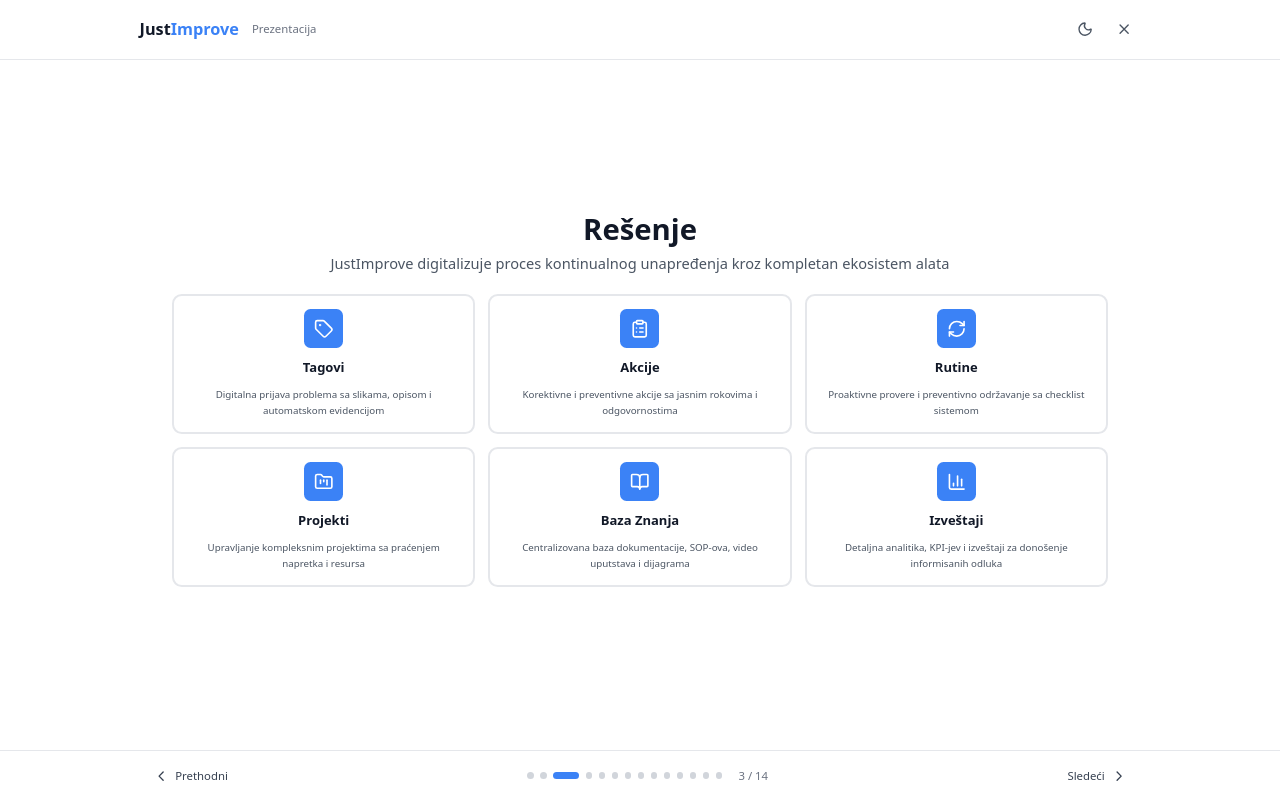
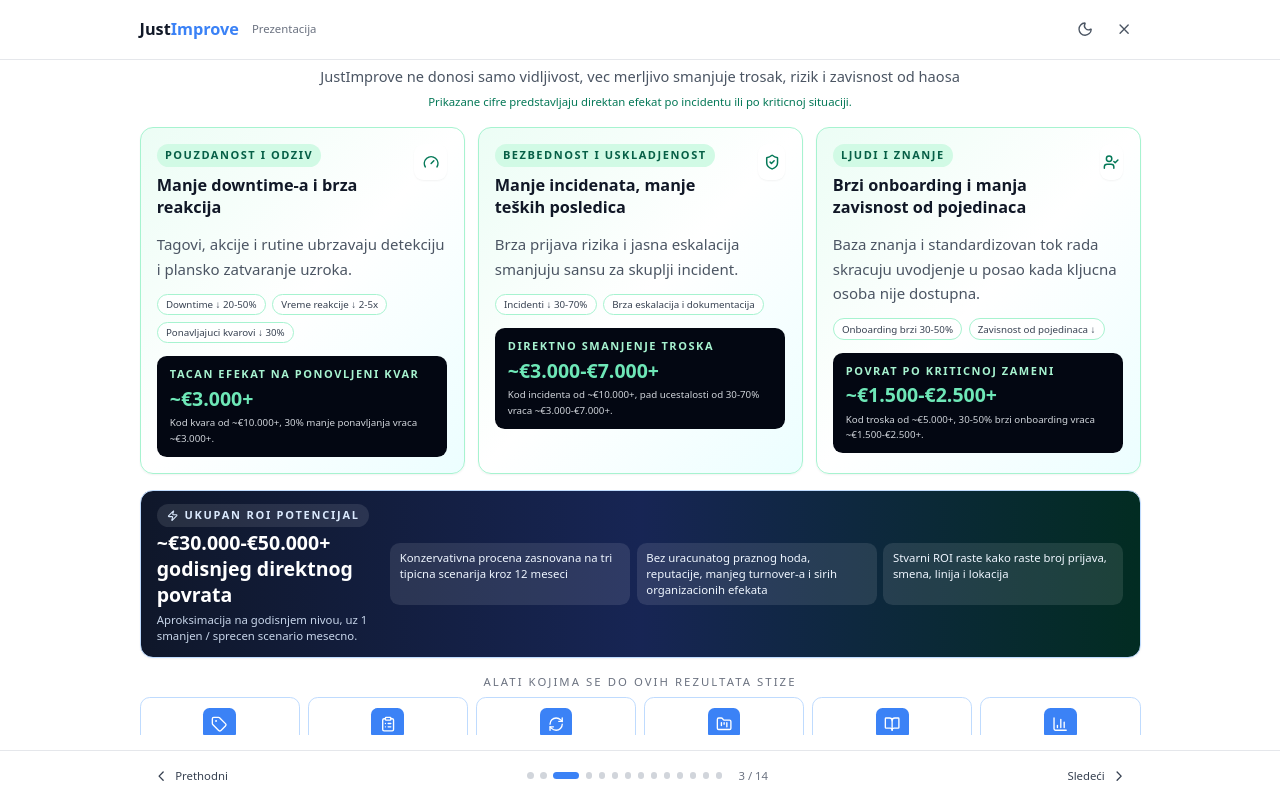
Before and after one commit to manojlop/presentation-just-imrpove, a React (Vite) app: page /presentation in a window 1280 px wide. Both pictures are taken after a click on the button 575 px from the left and 775 px from the top of the page. Built offline with nearby package versions, Linux system fonts and the light colour scheme.

Commit message:
Unapredjenje slajda sa resenjem

```diff
--- a/src/pages/PresentationDemo.tsx
+++ b/src/pages/PresentationDemo.tsx
@@ -1,6 +1,6 @@
 import React, { useState, useEffect } from 'react';
 import { useNavigate } from 'react-router-dom';
-import { ChevronLeft, ChevronRight, X, Tag, ClipboardList, RefreshCw, BookOpen, CheckCircle, FileX, EyeOff, Clock, UserX, BarChart3, Lightbulb, ArrowLeft, ArrowRight, FolderKanban, Moon, Sun, Upload, TrendingDown, ShieldAlert } from 'lucide-react';
+import { ChevronLeft, ChevronRight, X, Tag, ClipboardList, RefreshCw, BookOpen, CheckCircle, FileX, EyeOff, Clock, UserX, BarChart3, Lightbulb, ArrowLeft, ArrowRight, FolderKanban, Moon, Sun, Upload, TrendingDown, ShieldAlert, Gauge, ShieldCheck, UserCheck, Zap } from 'lucide-react';
 import Slide4Content from '../presentations-elements/Slide4';
 import Slide5Content from '../presentations-elements/Slide5';
 import IdeaManagementSlide from '../presentations-elements/IdeaManagementSlide';
@@ -333,6 +333,72 @@
   },
 ];
 
+const solutionOutcomeCards = [
+  {
+    icon: Gauge,
+    eyebrow: 'Pouzdanost i odziv',
+    title: 'Manje downtime-a i brza reakcija',
+    description: 'Tagovi, akcije i rutine ubrzavaju detekciju i plansko zatvaranje uzroka.',
+    details: ['Downtime ↓ 20-50%', 'Vreme reakcije ↓ 2-5x', 'Ponavljajuci kvarovi ↓ 30%'],
+    impactLabel: 'Tacan efekat na ponovljeni kvar',
+    impactValue: '~€3.000+',
+    impactNote: 'Kod kvara od ~€10.000+, 30% manje ponavljanja vraca ~€3.000+.',
+  },
+  {
+    icon: ShieldCheck,
+    eyebrow: 'Bezbednost i uskladjenost',
+    title: 'Manje incidenata, manje teških posledica',
+    description: 'Brza prijava rizika i jasna eskalacija smanjuju sansu za skuplji incident.',
+    details: ['Incidenti ↓ 30-70%', 'Brza eskalacija i dokumentacija'],
+    impactLabel: 'Direktno smanjenje troska',
+    impactValue: '~€3.000-€7.000+',
+    impactNote: 'Kod incidenta od ~€10.000+, pad ucestalosti od 30-70% vraca ~€3.000-€7.000+.',
+  },
+  {
+    icon: UserCheck,
+    eyebrow: 'Ljudi i znanje',
+    title: 'Brzi onboarding i manja zavisnost od pojedinaca',
+    description: 'Baza znanja i standardizovan tok rada skracuju uvodjenje u posao kada kljucna osoba nije dostupna.',
+    details: ['Onboarding brzi 30-50%', 'Zavisnost od pojedinaca ↓'],
+    impactLabel: 'Povrat po kriticnoj zameni',
+    impactValue: '~€1.500-€2.500+',
+    impactNote: 'Kod troska od ~€5.000+, 30-50% brzi onboarding vraca ~€1.500-€2.500+.',
+  },
+];
+
+const solutionToolCards = [
+  {
+    icon: Tag,
+    title: 'Tagovi',
+    description: 'Digitalna prijava problema sa slikama, opisom i automatskom evidencijom',
+  },
+  {
+    icon: ClipboardList,
+    title: 'Akcije',
+    description: 'Korektivne i preventivne akcije sa jasnim rokovima i odgovornostima',
+  },
+  {
+    icon: RefreshCw,
+    title: 'Rutine',
+    description: 'Proaktivne provere i preventivno odrzavanje sa checklist sistemom',
+  },
+  {
+    icon: FolderKanban,
+    title: 'Projekti',
+    description: 'Upravljanje kompleksnim projektima sa pracenjem napretka i resursa',
+  },
+  {
+    icon: BookOpen,
+    title: 'Baza Znanja',
+    description: 'Centralizovana baza dokumentacije, SOP-ova, video uputstava i dijagrama',
+  },
+  {
+    icon: BarChart3,
+    title: 'Izvestaji',
+    description: 'Detaljna analitika, KPI-jevi i izvestaji za donosenje informisanih odluka',
+  },
+];
+
 const slides = [
   // Slide 1: Naslov
   {
@@ -435,73 +501,92 @@
     id: 3,
     content: (
       <div className="h-full flex items-center justify-center px-3 sm:px-6 py-4 overflow-y-auto">
-        <div className="w-full max-w-6xl mx-auto space-y-4 sm:space-y-6">
+        <div className="w-full max-w-7xl mx-auto space-y-4 sm:space-y-5">
           <div className="text-center space-y-1 sm:space-y-2">
             <h2 className="text-2xl sm:text-3xl md:text-4xl font-bold text-gray-900 dark:text-white transition-colors">Rešenje</h2>
             <p className="text-sm sm:text-base md:text-lg text-gray-600 dark:text-white transition-colors px-2">
-              JustImprove digitalizuje proces kontinualnog unapređenja kroz kompletan ekosistem alata
+              JustImprove ne donosi samo vidljivost, vec merljivo smanjuje trosak, rizik i zavisnost od haosa
             </p>
+            <p className="text-xs sm:text-sm font-medium text-emerald-700 dark:text-emerald-300 transition-colors px-2">Prikazane cifre predstavljaju direktan efekat po incidentu ili po kriticnoj situaciji.</p>
           </div>
 
-          <div className="grid grid-cols-1 sm:grid-cols-2 md:grid-cols-3 gap-3 sm:gap-4">
-            <div className="text-center space-y-2 sm:space-y-3 p-3 sm:p-4 bg-white dark:bg-gray-800 border-2 border-gray-200 dark:border-gray-700 rounded-xl hover:border-blue-500 dark:hover:border-blue-500 transition-colors">
-              <div className="w-10 h-10 sm:w-12 sm:h-12 bg-blue-500 rounded-lg flex items-center justify-center mx-auto">
-                <Tag className="w-5 h-5 sm:w-6 sm:h-6 text-white" strokeWidth={2} />
+          <div className="grid grid-cols-1 xl:grid-cols-3 gap-3 sm:gap-4">
+            {solutionOutcomeCards.map(({ icon: Icon, eyebrow, title, description, details, impactLabel, impactValue, impactNote }) => (
+              <div
+                key={title}
+                className="rounded-2xl border border-emerald-200 bg-gradient-to-br from-emerald-50 via-white to-cyan-50 p-4 sm:p-5 shadow-sm transition-colors dark:border-emerald-900/70 dark:from-emerald-950/40 dark:via-gray-900 dark:to-cyan-950/20"
+              >
+                <div className="mb-4 flex items-start justify-between gap-3">
+                  <div className="space-y-2">
+                    <span className="inline-flex rounded-full bg-emerald-100 px-2.5 py-1 text-[11px] font-semibold uppercase tracking-[0.14em] text-emerald-800 dark:bg-emerald-900/60 dark:text-emerald-200">
+                      {eyebrow}
+                    </span>
+                    <h3 className="text-lg sm:text-xl font-bold text-gray-900 dark:text-white">{title}</h3>
                   </div>
-              <h3 className="text-sm sm:text-base font-bold text-gray-900 dark:text-white transition-colors">Tagovi</h3>
-              <p className="text-xs text-gray-600 dark:text-white leading-relaxed transition-colors">
-                Digitalna prijava problema sa slikama, opisom i automatskom evidencijom
-              </p>
+                  <div className="flex h-11 w-11 items-center justify-center rounded-xl bg-white/80 text-emerald-700 shadow-sm dark:bg-gray-900/70 dark:text-emerald-200">
+                    <Icon className="h-5 w-5" strokeWidth={2.2} />
+                  </div>
                 </div>
 
-            <div className="text-center space-y-3 p-4 bg-white dark:bg-gray-800 border-2 border-gray-200 dark:border-gray-700 rounded-xl hover:border-blue-500 dark:hover:border-blue-500 transition-colors">
-              <div className="w-12 h-12 bg-blue-500 rounded-lg flex items-center justify-center mx-auto">
-                <ClipboardList className="w-6 h-6 text-white" strokeWidth={2} />
-              </div>
-              <h3 className="text-base font-bold text-gray-900 dark:text-white transition-colors">Akcije</h3>
-              <p className="text-xs text-gray-600 dark:text-white leading-relaxed transition-colors">
-                Korektivne i preventivne akcije sa jasnim rokovima i odgovornostima
+                <p className="text-sm sm:text-[15px] leading-relaxed text-gray-600 dark:text-gray-200">
+                  {description}
                 </p>
+
+                <div className="mt-4 flex flex-wrap gap-2">
+                  {details.map((detail) => (
+                    <span
+                      key={detail}
+                      className="rounded-full border border-emerald-200 bg-white/90 px-2.5 py-1 text-xs font-medium text-gray-700 dark:border-emerald-900/70 dark:bg-gray-900/70 dark:text-gray-200"
+                    >
+                      {detail}
+                    </span>
+                  ))}
                 </div>
 
-            <div className="text-center space-y-3 p-4 bg-white dark:bg-gray-800 border-2 border-gray-200 dark:border-gray-700 rounded-xl hover:border-blue-500 dark:hover:border-blue-500 transition-colors">
-              <div className="w-12 h-12 bg-blue-500 rounded-lg flex items-center justify-center mx-auto">
-                <RefreshCw className="w-6 h-6 text-white" strokeWidth={2} />
+                <div className="mt-4 rounded-xl bg-gray-950 px-4 py-3 text-white dark:bg-gray-950/90">
+                  <div className="text-[11px] font-semibold uppercase tracking-[0.14em] text-emerald-200">{impactLabel}</div>
+                  <div className="mt-1 text-2xl font-bold text-emerald-300">{impactValue}</div>
+                  <p className="mt-1 text-xs leading-relaxed text-gray-300">{impactNote}</p>
                 </div>
-              <h3 className="text-base font-bold text-gray-900 dark:text-white transition-colors">Rutine</h3>
-              <p className="text-xs text-gray-600 dark:text-white leading-relaxed transition-colors">
-                Proaktivne provere i preventivno održavanje sa checklist sistemom
-              </p>
+              </div>
+            ))}
           </div>
 
-            <div className="text-center space-y-3 p-4 bg-white dark:bg-gray-800 border-2 border-gray-200 dark:border-gray-700 rounded-xl hover:border-blue-500 dark:hover:border-blue-500 transition-colors">
-              <div className="w-12 h-12 bg-blue-500 rounded-lg flex items-center justify-center mx-auto">
-                <FolderKanban className="w-6 h-6 text-white" strokeWidth={2} />
+          <div className="rounded-2xl border border-blue-200 bg-gradient-to-r from-slate-900 via-blue-950 to-emerald-950 px-5 py-4 text-white shadow-sm dark:border-blue-900/60">
+            <div className="flex flex-col gap-4 lg:flex-row lg:items-center lg:justify-between">
+              <div className="space-y-1">
+                <div className="inline-flex items-center gap-2 rounded-full bg-white/10 px-3 py-1 text-[11px] font-semibold uppercase tracking-[0.16em] text-blue-100">
+                  <Zap className="h-3.5 w-3.5" strokeWidth={2.2} />
+                  Ukupan ROI potencijal
                 </div>
-              <h3 className="text-base font-bold text-gray-900 dark:text-white transition-colors">Projekti</h3>
-              <p className="text-xs text-gray-600 dark:text-white leading-relaxed transition-colors">
-                Upravljanje kompleksnim projektima sa praćenjem napretka i resursa
-              </p>
+                <h3 className="text-xl sm:text-2xl font-bold">~€30.000-€50.000+ godisnjeg direktnog povrata</h3>
+                <p className="text-sm text-blue-100/90">Aproksimacija na godisnjem nivou, uz 1 smanjen / sprecen scenario mesecno.</p>
+              </div>
+              <div className="grid grid-cols-1 sm:grid-cols-3 gap-2 text-xs sm:text-sm">
+                <div className="rounded-xl bg-white/10 px-3 py-2 text-blue-50">Konzervativna procena zasnovana na tri tipicna scenarija kroz 12 meseci</div>
+                <div className="rounded-xl bg-white/10 px-3 py-2 text-blue-50">Bez uracunatog praznog hoda, reputacije, manjeg turnover-a i sirih organizacionih efekata</div>
+                <div className="rounded-xl bg-white/10 px-3 py-2 text-blue-50">Stvarni ROI raste kako raste broj prijava, smena, linija i lokacija</div>
+              </div>
+            </div>
           </div>
 
-            <div className="text-center space-y-3 p-4 bg-white dark:bg-gray-800 border-2 border-gray-200 dark:border-gray-700 rounded-xl hover:border-blue-500 dark:hover:border-blue-500 transition-colors">
-              <div className="w-12 h-12 bg-blue-500 rounded-lg flex items-center justify-center mx-auto">
-                <BookOpen className="w-6 h-6 text-white" strokeWidth={2} />
+          <div className="space-y-2">
+            <p className="text-center text-xs sm:text-sm font-medium uppercase tracking-[0.18em] text-gray-500 dark:text-gray-400">
+              Alati kojima se do ovih rezultata stize
+            </p>
+
+            <div className="grid grid-cols-3 md:grid-cols-6 gap-2 sm:gap-2.5">
+              {solutionToolCards.map(({ icon: Icon, title }) => (
+                <div
+                  key={title}
+                  className="flex flex-col items-center justify-center gap-2 p-2.5 sm:p-3 bg-white dark:bg-gray-800 border border-blue-200 dark:border-blue-900/50 rounded-xl transition-colors"
+                >
+                  <div className="w-9 h-9 sm:w-10 sm:h-10 bg-blue-500 rounded-lg flex items-center justify-center">
+                    <Icon className="w-4.5 h-4.5 sm:w-5 sm:h-5 text-white" strokeWidth={2} />
                   </div>
-              <h3 className="text-base font-bold text-gray-900 dark:text-white transition-colors">Baza Znanja</h3>
-              <p className="text-xs text-gray-600 dark:text-white leading-relaxed transition-colors">
-                Centralizovana baza dokumentacije, SOP-ova, video uputstava i dijagrama
-              </p>
+                  <h3 className="text-xs sm:text-sm font-bold text-center text-gray-900 dark:text-white transition-colors">{title}</h3>
                 </div>
-
-            <div className="text-center space-y-3 p-4 bg-white dark:bg-gray-800 border-2 border-gray-200 dark:border-gray-700 rounded-xl hover:border-blue-500 dark:hover:border-blue-500 transition-colors">
-              <div className="w-12 h-12 bg-blue-500 rounded-lg flex items-center justify-center mx-auto">
-                <BarChart3 className="w-6 h-6 text-white" strokeWidth={2} />
-              </div>
-              <h3 className="text-base font-bold text-gray-900 dark:text-white transition-colors">Izveštaji</h3>
-              <p className="text-xs text-gray-600 dark:text-white leading-relaxed transition-colors">
-                Detaljna analitika, KPI-jev i izveštaji za donošenje informisanih odluka
-              </p>
+              ))}
             </div>
           </div>
         </div>
```
Lines whose indentation alone changed are shown as unchanged.
